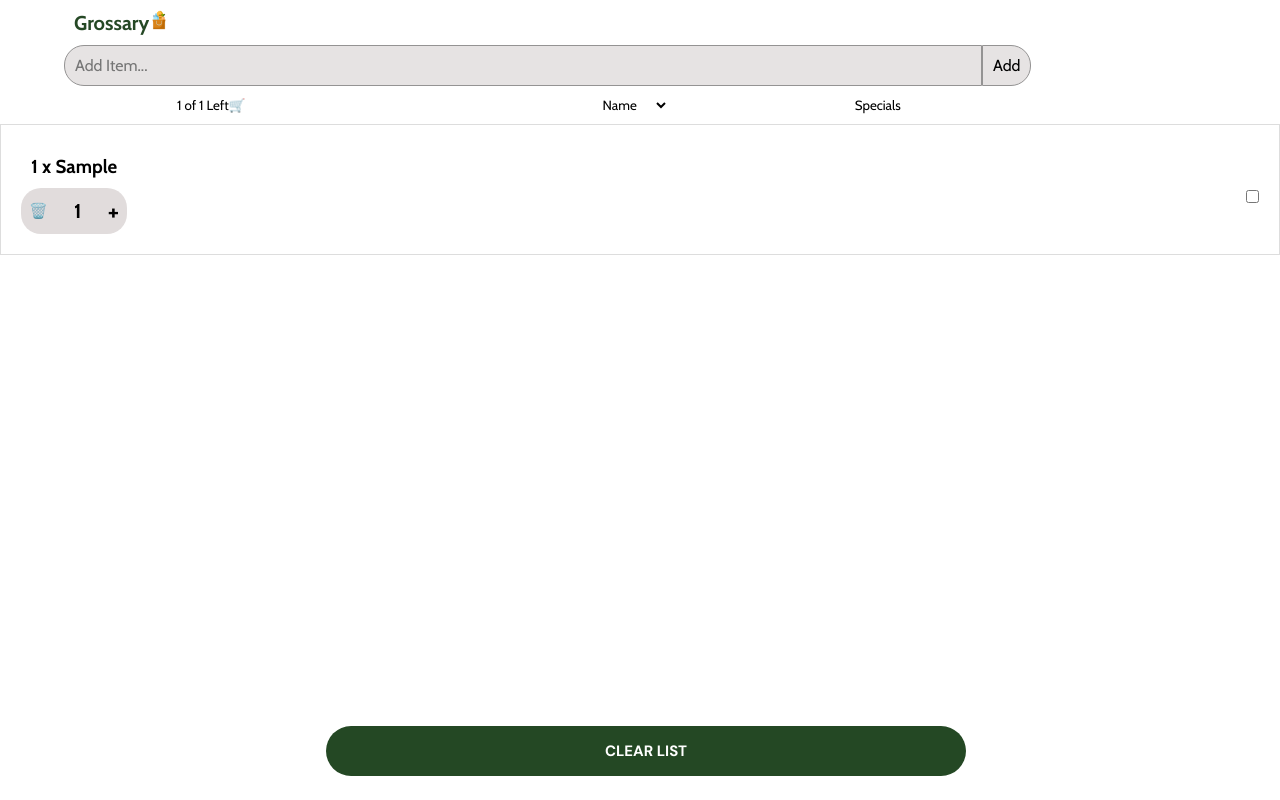
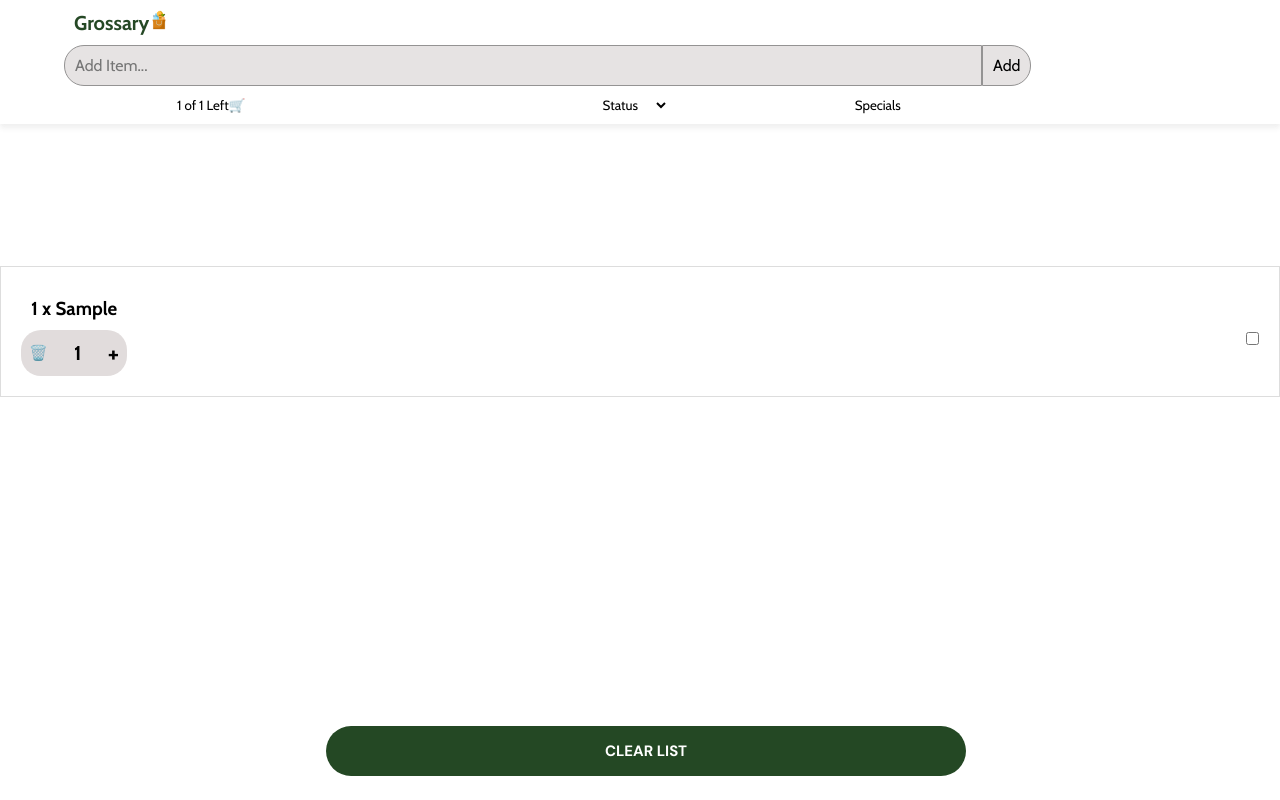
Before and after one commit to Asanda-Ngcobo/Grossary, a React (Create React App) app: page / in a window 1280 px wide. Both pictures are taken after typing "Sample" into the empty fields and a click on the button "Add". Built offline with nearby package versions, Linux system fonts and the light colour scheme.

Commit message:
Fixed header and sort functionality

```diff
--- a/src/App.js
+++ b/src/App.js
@@ -108,7 +108,7 @@ function App() {
 // }
 function Main({items, setItems, totalCost, setTotalCost, toBeShoppedCount, onSpecialsClick}){
 
-  const [sortBy, setSortBy] = useState('description');
+  const [sortBy, setSortBy] = useState('priceAndShopped');
 
 
   function handleAddItem(item) {
@@ -236,10 +236,11 @@ function Header({ AddItems, items, totalCost, setSortBy, toBeShoppedCount, onSpe
           <Active>
             <form>
               <select onChange={(e) => setSortBy(e.target.value)} className="sort-dropdown">
+
+              <option value="priceAndShopped">Status</option>
               <option value="description">Name</option>
                 <option value="quantity">Quantity</option>
 
-                <option value="priceAndShopped">Status</option>
               </select>
             </form>
           </Active>
@@ -330,7 +331,7 @@ function Specials({onSetSales}){
 
 function GroceryList({ items, sortBy, onQuantityChange, onShoppedItem, onAddPrice, onDeleteItem }) {
   let sortedItems = [...items];
-  if (items?.sortBy === 'priceAndShopped') {
+  if (sortBy === 'priceAndShopped') {
     sortedItems.sort((a, b) => {
       if (!a.priceAdded && b.priceAdded) return -1;
       if (a.priceAdded && !b.priceAdded) return 1;
--- a/src/index.css
+++ b/src/index.css
@@ -13,12 +13,24 @@
   display: block;
 }
 
+.main-container{
+  display: block;
+}
+.header {
+  display: block;
+  width: 100%;
+  margin-bottom: 20%;
+  position: fixed;
+  top: 0;
+  left: 0;
+  background-color: #fff; /* Optional: Ensure header has a background */
+  z-index: 10; /* Ensure header stays above other content */
+  box-shadow: 0 4px 5px rgba(99, 96, 96, 0.1);
+}
 
-.header{
-  display: block;
-
-  /* position: fixed; */
-
+.list-container {
+  margin-top: calc(20% + 10px); /* Adjust based on header's height */
+  position: relative; /* Ensure it's part of the document flow */
 }
 
 .logo{
@@ -60,6 +72,7 @@ font-size: 16px;
 
 }
 
+
 .specials-btn{
   border: none;
   padding: 10px;
@@ -67,9 +80,7 @@ font-size: 16px;
   cursor: pointer;
 
 }
-/* .list-container{
-  margin-top: 8%;
-} */
+
 .item{
   padding: 20px;
   border: 1px solid #ddd;
@@ -198,9 +209,7 @@ h5{
   text-align: center;
  text-decoration: underline;
 }
-.main-container{
-  margin-bottom: 20%;
-}
+
 .action-buttons{
   bottom: 0%;
   width: 100%;
```
